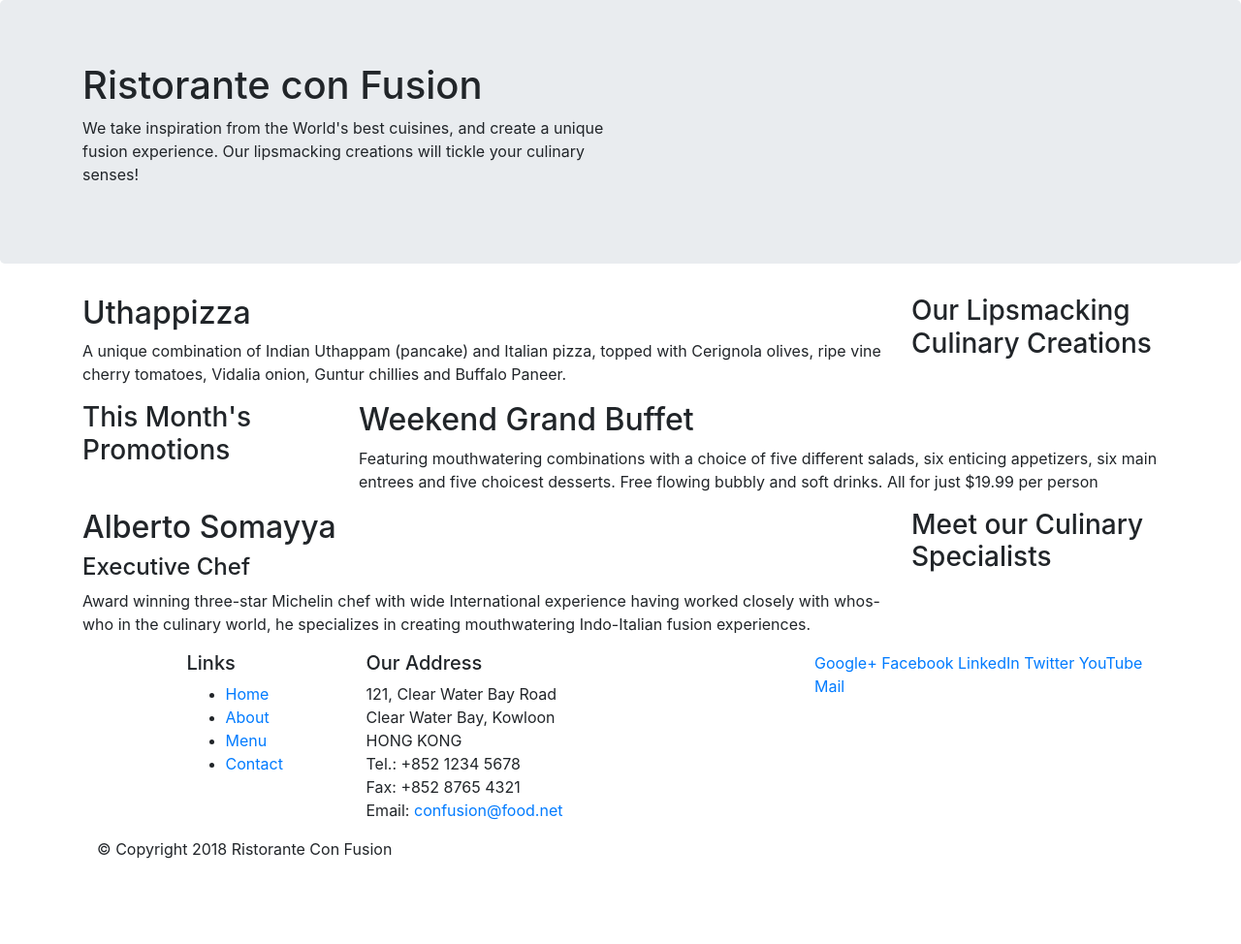
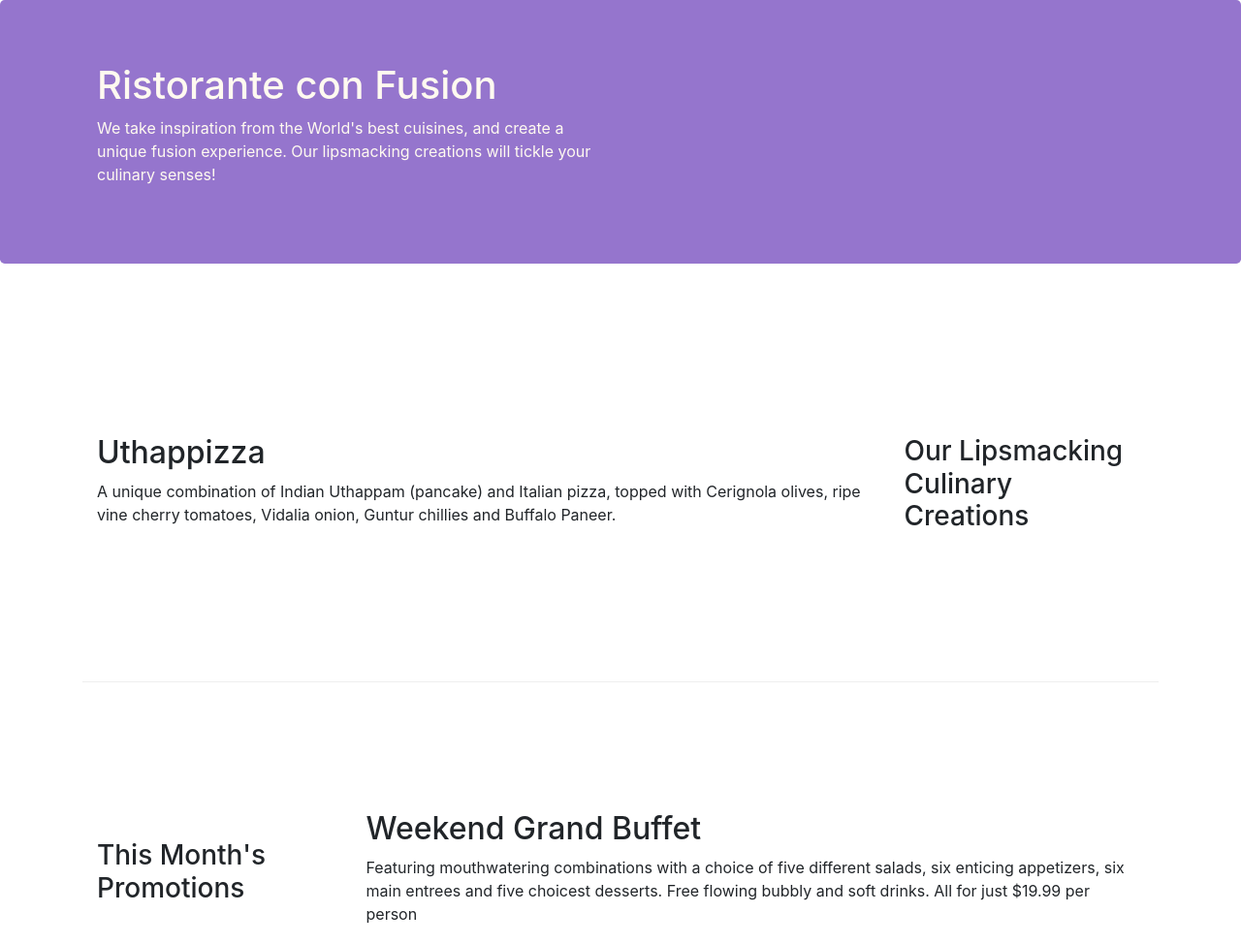
Before and after one commit to omniphysics/bootstrap4, a website: page index.html in a window 1280 px wide. Shown: the top 974 px of the page at 97% size. Before the commit the page ends 904 px from the top, so only its background shows below. Drawn offline with nearby package versions, Linux system fonts and the light colour scheme.

Commit message:
Bootstrap grid, part two

```diff
--- /dev/null
+++ b/css/styles.css
@@ -0,0 +1,29 @@
+.row-header {
+  margin: 0px auto;
+  padding: 0px auto;
+}
+
+.row-content {
+  margin: 0px auto;
+  padding: 50px 0px 50px 0px;
+  border-bottom: 1px ridge;
+  min-height: 400px;
+}
+
+.footer {
+  background-color: #d1c4e9;
+  margin: 0px auto;
+  padding: 20px, 0px, 20px, 0px;
+}
+
+.jumbotron {
+  padding: 70px 30px, 70px, 30px;
+  margin: 0px, auto;
+  background: #9575cd;
+  color: floralwhite;
+}
+
+.address {
+  font-size: 80%;
+  margin: 0px;
+}
--- a/index.html
+++ b/index.html
@@ -14,13 +14,14 @@
       rel="stylesheet"
       href="node_modules/bootstrap/dist/css/bootstrap.min.css"
     />
+    <link rel="stylesheet" href="css/styles.css">
     <title>Ristorante Con Fusion</title>
   </head>
 
   <body>
     <header class="jumbotron">
       <div class="container">
-        <div class="row">
+        <div class="row row-header">
           <div class="col-12 col-sm-6">
             <h1>Ristorante con Fusion</h1>
             <p>
@@ -35,7 +36,7 @@
     </header>
 
     <div class="container">
-      <div class="row">
+      <div class="row row-content align-items-center">
         <div class="col-12 col-sm-4 order-sm-last col-md-3">
           <h3>Our Lipsmacking Culinary Creations</h3>
         </div>
@@ -49,7 +50,7 @@
         </div>
       </div>
 
-      <div class="row">
+      <div class="row row-content align-items-center">
         <div class="col-12 col-sm-4 col-md-3">
           <h3>This Month's Promotions</h3>
         </div>
@@ -65,7 +66,7 @@
       </div>
 
       <div>
-        <div class="row">
+        <div class="row row-content align-items-center">
          <div class="col-12 col-sm-4 order-sm-last col-md-3">
 
           <h3>Meet our Culinary Specialists</h3>
@@ -83,12 +84,12 @@
       </div>
     </div>
 
-    <footer>
+    <footer class= "footer">
       <div class="container">
         <div class="row">
           <div class = "col-4 offset-1 col-sm-2">
             <h5>Links</h5>
-            <ul>
+            <ul class= "list-unstyled">
               <li><a href="#">Home</a></li>
               <li><a href="#">About</a></li>
               <li><a href="#">Menu</a></li>
@@ -105,9 +106,9 @@
               Fax: +852 8765 4321<br />
               Email: <a href="mailto:confusion@food.net">confusion@food.net</a>
             </address>
-          </div>
-          <div class = "col-12 col-sm-4">
-            <div>
+          </div >
+          <div class = "col-12 col-sm-4 align-self-center">
+            <div class= "text-center">
               <a href="http://google.com/+">Google+</a>
               <a href="http://www.facebook.com/profile.php?id=">Facebook</a>
               <a href="http://www.linkedin.com/in/">LinkedIn</a>
@@ -117,7 +118,7 @@
             </div>
           </div>
         </div>
-        <div class= "row">
+        <div class= "row justify-content-center">
           <div class= "col-auto">
             <p>© Copyright 2018 Ristorante Con Fusion</p>
           </div>
```
